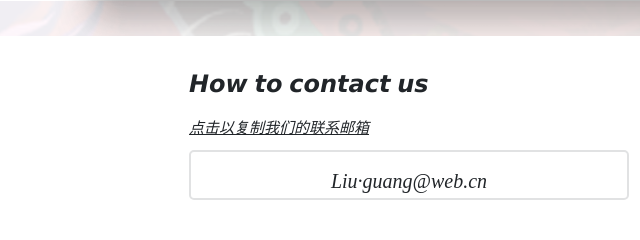
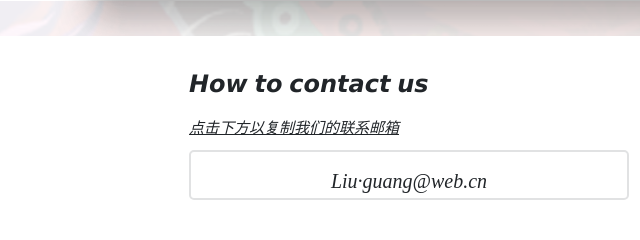
Before and after one commit to hamburgerdog/web_-, a plain HTML site: page index.html in a window 1280 px wide. Shown: the part 2960-3200 px from the top of the page, 139-779 px from the left. Drawn offline with Linux system fonts and the light colour scheme; a web font is replaced by a local one.

Commit message:
optimization of some text expressions

```diff
--- a/index.html
+++ b/index.html
@@ -149,7 +149,7 @@
       <div class="email_page">
         <div class="email_txt">
           <div class="email_txt1">𝙃𝙤𝙬 𝙩𝙤 𝙘𝙤𝙣𝙩𝙖𝙘𝙩 𝙪𝙨<br></div>
-          <div class="email_txt2"><i><u>点击以复制我们的联系邮箱</u></i><br></div>
+          <div class="email_txt2"><i><u>点击下方以复制我们的联系邮箱</u></i><br></div>
           <button class="email_msg btn" data-clipboard-text="Liu·guang@web.cn"><p><i style="cursor: pointer;font-family: 'interEng';">Liu·guang@web.cn</i></p></button>
         </div>
         <div class="email_msg_tip">
```
